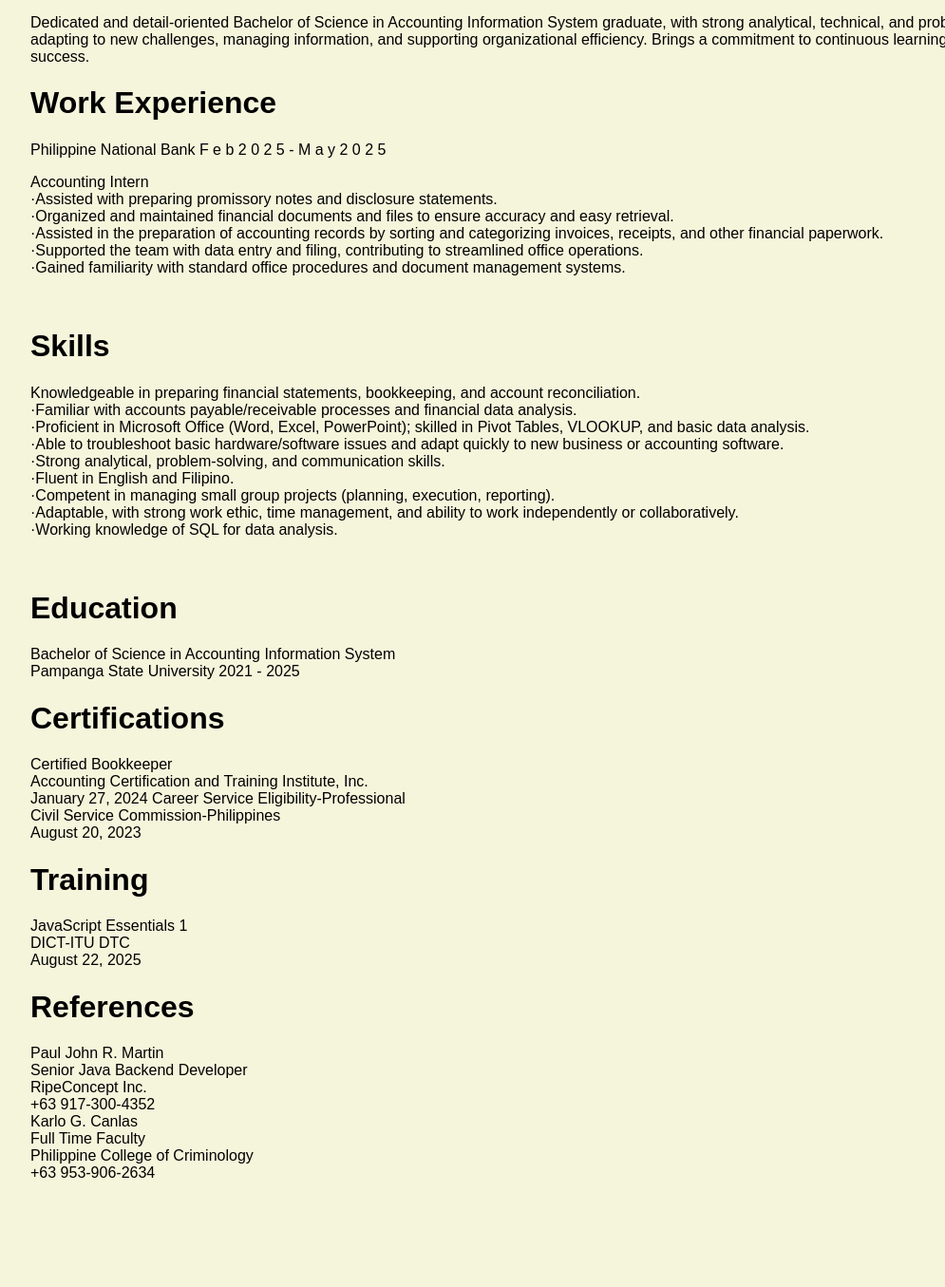
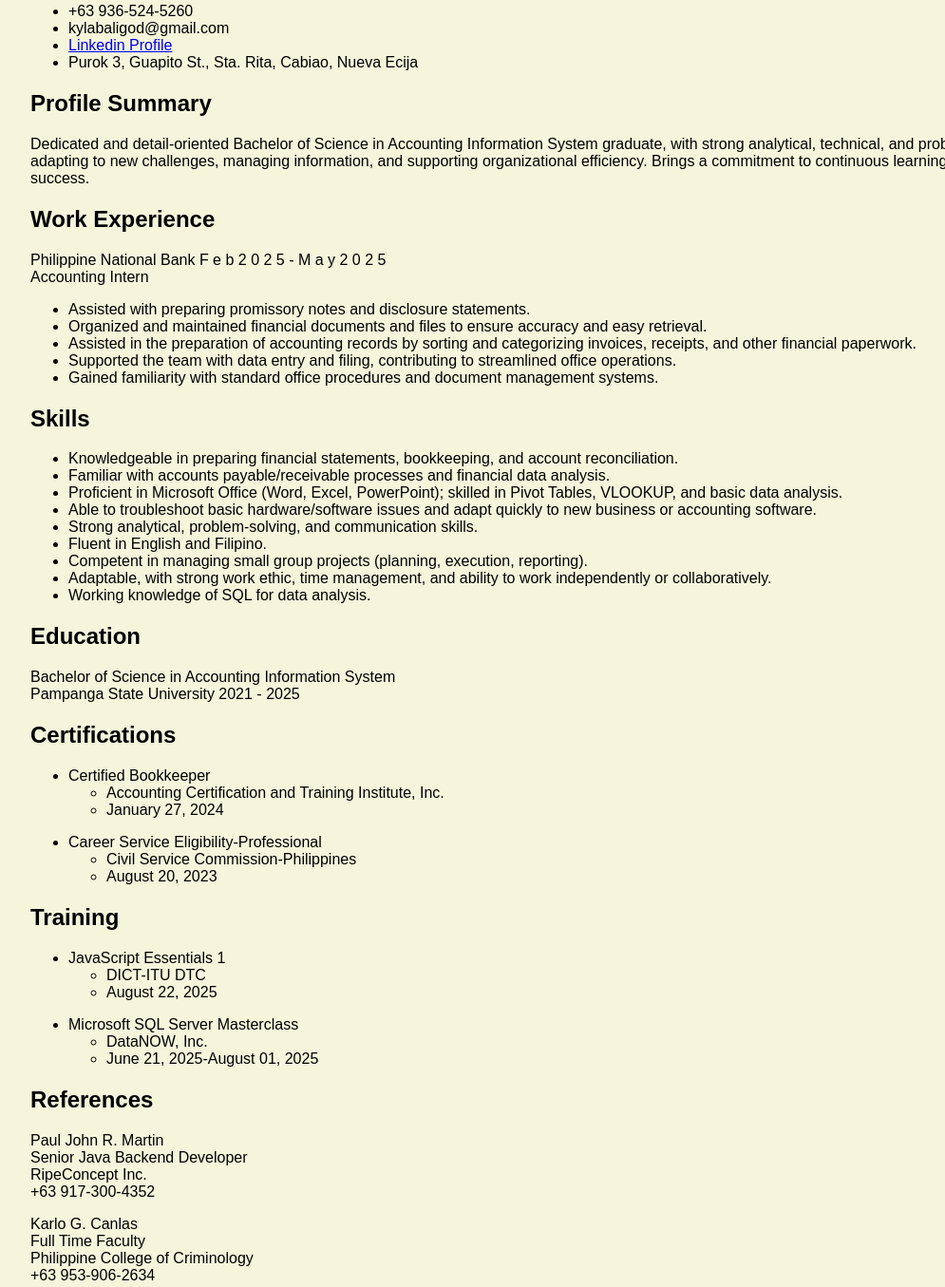
Before and after one commit to kylabaligod/Resume-website, a plain HTML site: page index.html in a window 1280 px wide. Shown: the part 275-1630 px from the top of the page at 95% size, without its empty margins (8-1003 px from the left). Before the commit the page ends 1559 px from the top, so only its background shows below. Drawn offline with Linux system fonts and the light colour scheme.

Commit message:
Slightly Fixed index.html

```diff
--- a/index.html
+++ b/index.html
@@ -6,6 +6,8 @@
     <meta name="description" content="Resume" />
     <meta name="author" content="Kyla Baligod" />
     <title>My Resume</title>
+
+    <link rel="stylesheet" href="style.css">
     <style>
         body { background-color: beige; font-family: Arial, sans-serif; margin: 40px; }
         h1 { color: black; }
@@ -14,75 +16,133 @@
     </style>
 </head>
 <body>
+    <img src="kyla grad pic.png"  width="200" height="200"/>
     <header>KYLA D. BALIGOD</header>
-    <h1>KYLA D. BALIGOD</h1>
-        <p>+63 936-524-5260<br>
-kylabaligod@gmail.com<br>
-<a href="https://www.linkedin.com/in/kyla-baligod-12108a339">Linkedin Profile</a><br>
-Purok 3, Guapito St., Sta. Rita, Cabiao, Nueva Ecija</p>
+
+    <section id="contact">
+        <ul>
+            <li>+63 936-524-5260</li>
+            <li>kylabaligod@gmail.com</li>
+            <li><a href="https://www.linkedin.com/in/kyla-baligod-12108a339">Linkedin Profile</a></li>
+            <li>Purok 3, Guapito St., Sta. Rita, Cabiao, Nueva Ecija </li>
+        </ul>
+    </section>
+
+
+
+    <section id="Profile Summary">
         <h1>Profile Summary</h1>
           <p>Dedicated and detail-oriented Bachelor of Science in Accounting Information System
                 graduate, with strong analytical, technical, and problem-solving skills. Skilled in
                 adapting to new challenges, managing information, and supporting organizational
-efficiency. Brings a commitment to continuous learning and contributing to team
-success. </p>
+                efficiency. Brings a commitment to continuous learning and contributing to team success. </p>
+    </section>
 
+
+
+    <section id="Work Experience">
         <h1>Work Experience</h1>
-        <p>Philippine National Bank             F e b  2 0 2 5  -  M a y  2 0 2 5</p>
-        <p>Accounting Intern<br>
-·Assisted with preparing promissory notes and disclosure statements.<br>
-·Organized and maintained financial documents and files to ensure accuracy and easy
-retrieval.<br>
-·Assisted in the preparation of accounting records by sorting and categorizing invoices,
-receipts, and other financial paperwork.<br>
-·Supported the team with data entry and filing, contributing to streamlined office
-operations.<br>
-·Gained familiarity with standard office procedures and document management systems.</p><br>
+        <p>Philippine National Bank             F e b  2 0 2 5  -  M a y  2 0 2 5<br>
+        Accounting Intern</p>
+            <ul>
+                <li>Assisted with preparing promissory notes and disclosure statements.</li>
+                <li>Organized and maintained financial documents and files to ensure accuracy and easy retrieval.</li>
+                <li>Assisted in the preparation of accounting records by sorting and categorizing invoices, receipts, and other financial paperwork.</li>
+                <li>Supported the team with data entry and filing, contributing to streamlined office operations.</li>
+                <li>Gained familiarity with standard office procedures and document management systems.</li>
+            </ul>
+    </section>
 
+
+    <section id="Skills">
         <h1>Skills</h1>
-            <p>Knowledgeable in preparing financial statements, bookkeeping, and account
-reconciliation.<br>
-·Familiar with accounts payable/receivable processes and financial data analysis.<br>
-·Proficient in Microsoft Office (Word, Excel, PowerPoint); skilled in Pivot Tables,
-VLOOKUP, and basic data analysis.<br>
-·Able to troubleshoot basic hardware/software issues and adapt quickly to new business
-or accounting software.<br>
-·Strong analytical, problem-solving, and communication skills.<br>
-·Fluent in English and Filipino.<br>
-·Competent in managing small group projects (planning, execution, reporting).<br>
-·Adaptable, with strong work ethic, time management, and ability to work independently
-or collaboratively.<br>
-·Working knowledge of SQL for data analysis.</p><br>
+            <ul>
+                <li>Knowledgeable in preparing financial statements, bookkeeping, and account reconciliation.</li>
+                <li>Familiar with accounts payable/receivable processes and financial data analysis.</li>
+                <li>Proficient in Microsoft Office (Word, Excel, PowerPoint); skilled in Pivot Tables, VLOOKUP, and basic data analysis.</li>
+                <li>Able to troubleshoot basic hardware/software issues and adapt quickly to new business or accounting software.</li>
+                <li>Strong analytical, problem-solving, and communication skills.</li>
+                <li>Fluent in English and Filipino.</li>
+                <li>Competent in managing small group projects (planning, execution, reporting).</li>
+                <li>Adaptable, with strong work ethic, time management, and ability to work independently or collaboratively.</li>
+                <li>Working knowledge of SQL for data analysis.</li>
+            </ul>
+    </section>
 
+
+    <section id="Education">
         <h1>Education</h1>
-        <p>Bachelor of Science in Accounting
-Information System<br>
+        <p>Bachelor of Science in Accounting Information System<br>
             Pampanga State University
             2021 - 2025</p>
 
+    </section>
+
+
+
+    <section id="Certifications">
         <h1>Certifications</h1>
-        <p>Certified Bookkeeper<br>
-Accounting Certification and
-Training Institute, Inc.<br>
-January 27, 2024
-Career Service Eligibility-Professional<br>
-Civil Service Commission-Philippines<br>
-August 20, 2023</p>
+            <ul>
+                <li>Certified Bookkeeper
+                    <ul>
+                        <li>Accounting Certification and Training Institute, Inc.</li>
+                        <li>January 27, 2024</li>
+                    </ul>
+                </li>
+            </ul>
 
+
+            <ul>
+                <li>Career Service Eligibility-Professional
+                    <ul>
+                        <li>Civil Service Commission-Philippines</li>
+                        <li>August 20, 2023</li>
+                    </ul>
+                </li>
+
+            </ul>
+
+    </section>
+
+
+
+    <section id="Training">
         <h1>Training</h1>
-        <p>JavaScript Essentials 1<br>
-DICT-ITU DTC<br>
-August 22, 2025</p>
+       <ul>
+            <li>JavaScript Essentials 1
+                <ul>
+                    <li>DICT-ITU DTC</li>
+                    <li>August 22, 2025</li>
+                </ul>
+            </li>
+        </ul>
 
+        <ul>
+            <li>Microsoft SQL Server Masterclass
+                <ul>
+                    <li>DataNOW, Inc.</li>
+                    <li>June 21, 2025-August 01, 2025</li>
+                </ul>
+            </li>
+        </ul>
+
+</section>
+
+
+<section id="References">
     <h1>References</h1>
         <p>Paul John R. Martin<br>
             Senior Java Backend Developer<br>
             RipeConcept Inc.<br>
-+63 917-300-4352<br>
-Karlo G. Canlas<br>
+            +63 917-300-4352</p>
+
+        <p>Karlo G. Canlas<br>
             Full Time Faculty<br>
             Philippine College of Criminology<br>
             +63 953-906-2634</p>
 
+</section>
+
+
 </body>
 </html>
```
Also changed, not shown: style.css (added), 1 other file. Lines whose indentation alone changed are shown as unchanged.
